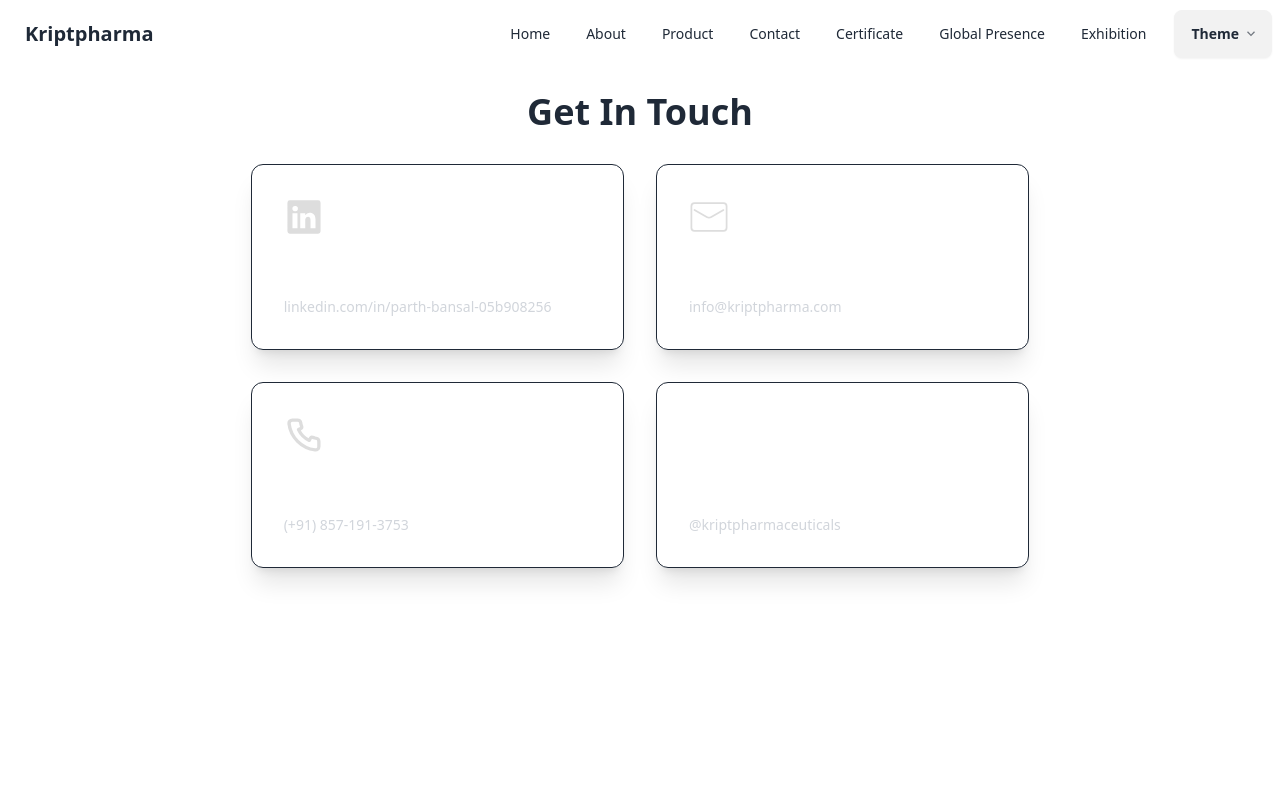
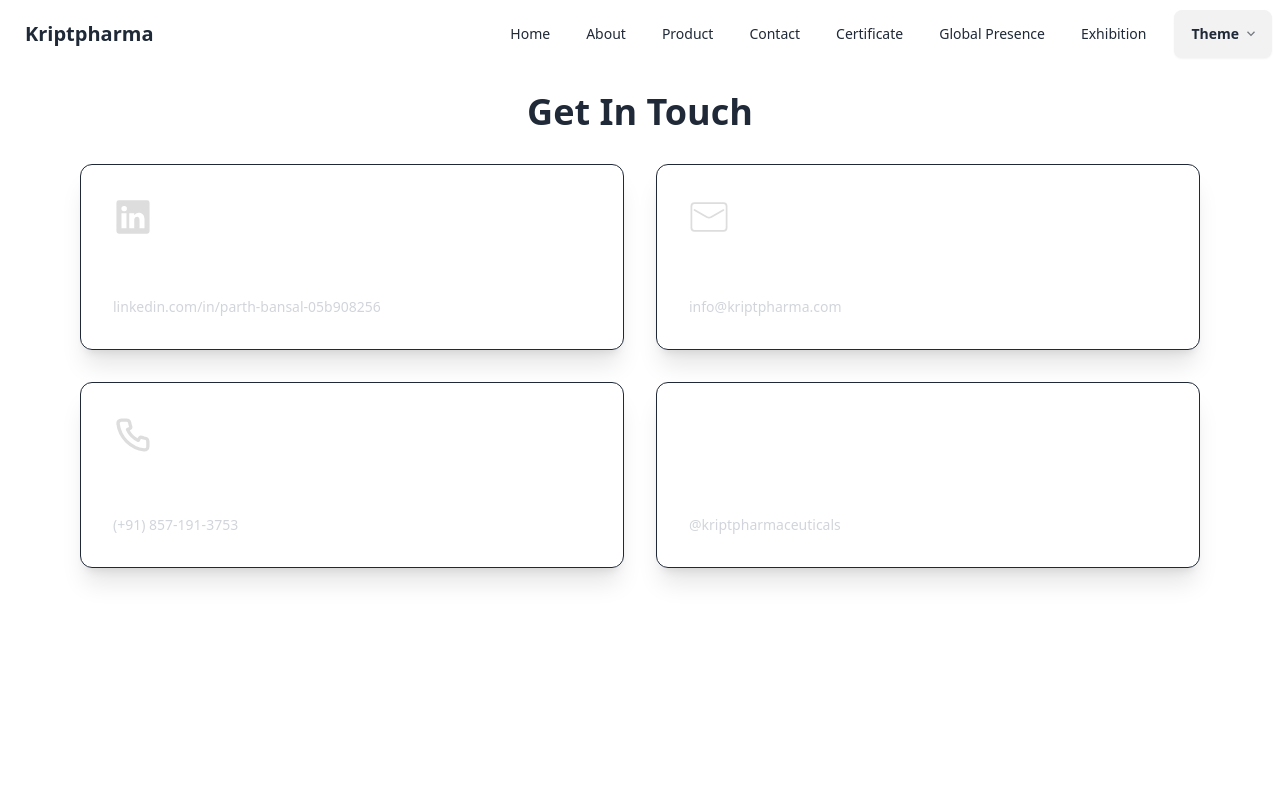
Before and after one commit to decipher-cs/kriptpharma, a React (Vite) app: page /contact in a window 1280 px wide. Shown: the top 800 px of the page. Built offline with nearby package versions, Linux system fonts and the light colour scheme.

Commit message:
made contact cards bigger

```diff
--- a/src/routes/contact.lazy.tsx
+++ b/src/routes/contact.lazy.tsx
@@ -51,7 +51,7 @@ const Contact = () => {
                 {contact.map((data, i) => (
                     <a
                         key={i}
-                        className="block basis-1/3 space-y-4 rounded-xl border border-gray-800 p-8 shadow-xl transition  hover:shadow-primary"
+                        className="block grow basis-1/3 space-y-4 rounded-xl border border-gray-800 p-8 shadow-xl transition  hover:shadow-primary"
                         href={data.href}
                         target="_blank"
                     >
@@ -61,7 +61,7 @@ const Contact = () => {
                             alt={data.title + ' logo'}
                         />
 
-                        <h2 className="text-xl font-bold text-white">
+                        <h2 className="text-nowrap text-xl font-bold text-white">
                             {data.title.toUpperCase()}
                         </h2>
 
```
